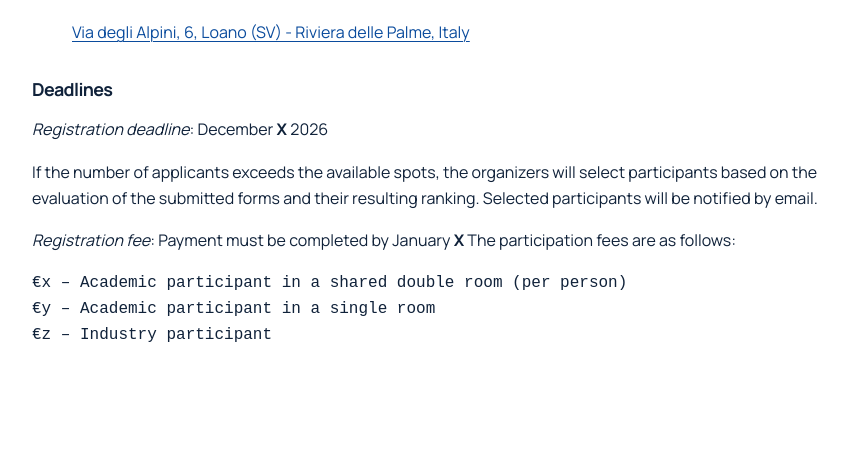
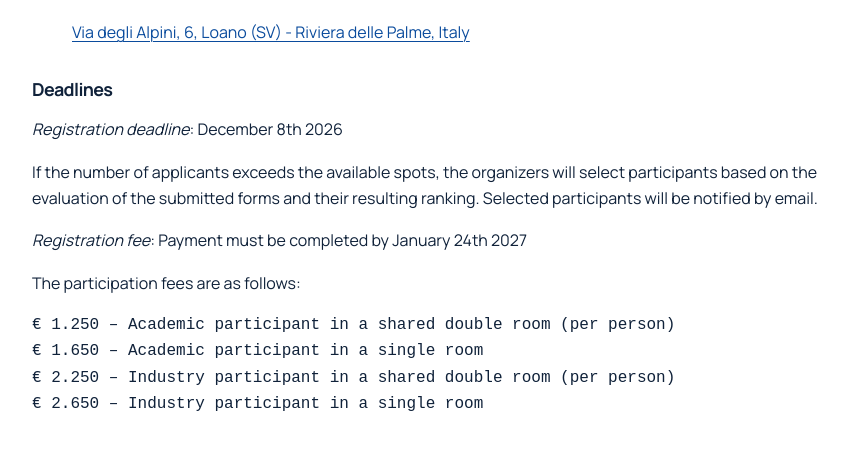
Before and after one commit to event-driven-vision-school/event-driven-school.github.io, a Jekyll site: the page built from pages/markdown/registration.md, in a window 1280 px wide and 900 px high, scrolled down 877 px, cut to the strip 370-820 px from the top of the window. Shown: the whole strip, without its empty margins (198-1046 px from the left). Built offline with Jekyll 4.4.1, drawn with Linux system fonts in a browser that asks for light colours; our own code applies the rules of GitHub Pages for plain Markdown files.

Commit message:
Revise registration deadline and fee details
Updated registration deadlines and fees for the event.

```diff
--- a/pages/markdown/registration.md
+++ b/pages/markdown/registration.md
@@ -13,13 +13,15 @@
 
 ### Deadlines
 
-_Registration deadline_: December **X** 2026
+_Registration deadline_: December 8th 2026
 
 If the number of applicants exceeds the available spots, the organizers will select participants based on the evaluation of the submitted forms and their resulting ranking. Selected participants will be notified by email.
 
-_Registration fee_: Payment must be completed by January **X**
+_Registration fee_: Payment must be completed by January 24th 2027
+
 The participation fees are as follows:
 
-    €x – Academic participant in a shared double room (per person)
-    €y – Academic participant in a single room
-    €z – Industry participant
+    € 1.250 – Academic participant in a shared double room (per person)
+    € 1.650 – Academic participant in a single room
+    € 2.250 – Industry participant in a shared double room (per person)
+    € 2.650 – Industry participant in a single room
```
